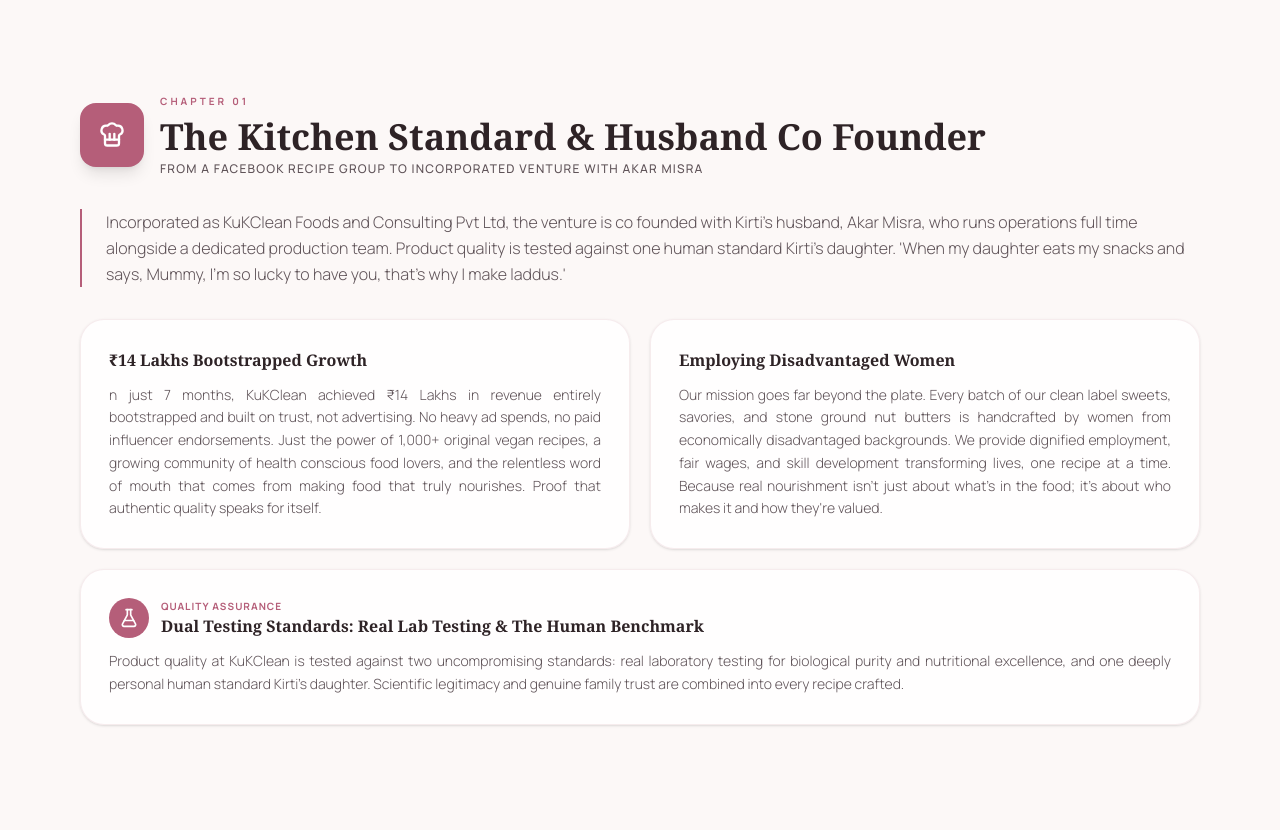
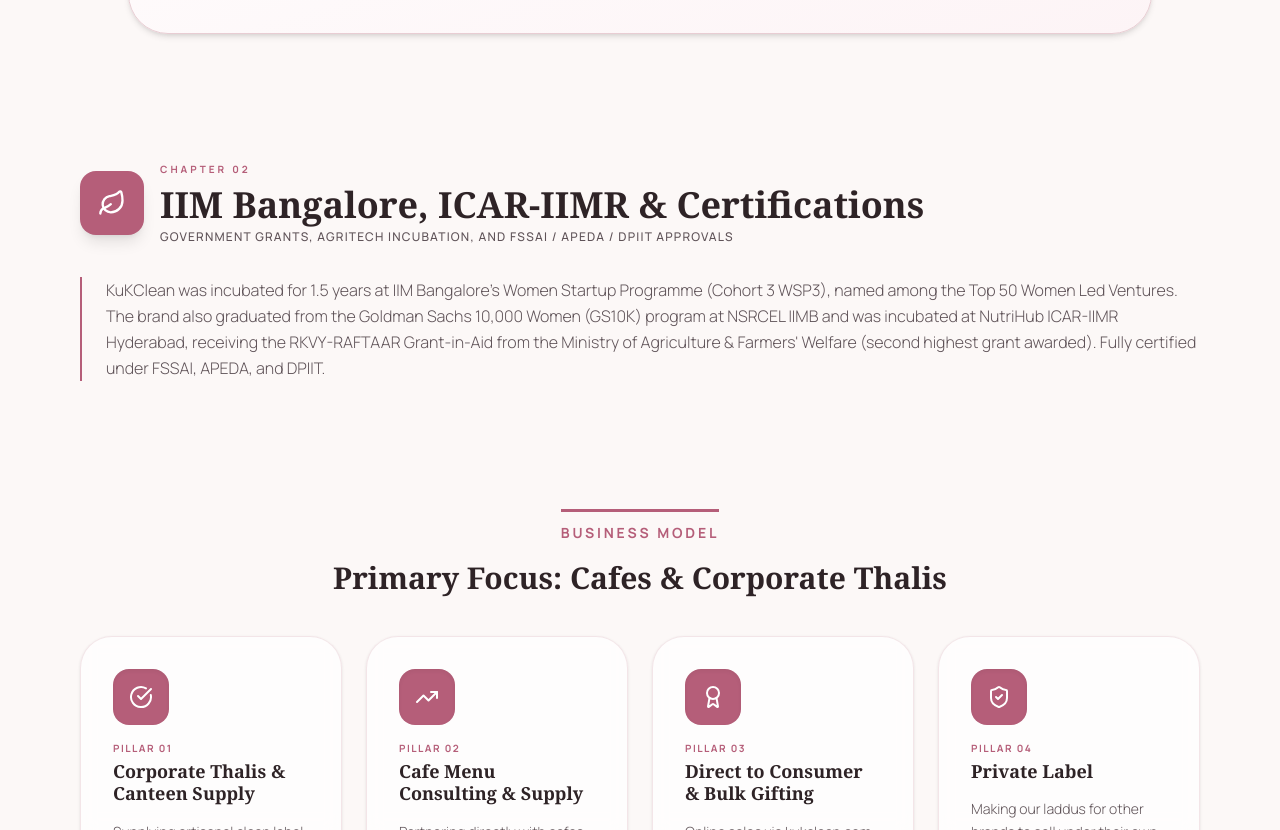
Before and after one commit to Abhilash-Jaiswal/portfolio, a React (Vite) app in the folder client/: page /portfolio/my-ventures in a window 1280 px wide. Shown: the part 1970-2800 px from the top of the page. Built offline with nearby package versions, Linux system fonts and the light colour scheme; a web font is replaced by a local one.

Commit message:
kukclean text edit

```diff
--- a/client/src/components/sections/KukCleanSection.jsx
+++ b/client/src/components/sections/KukCleanSection.jsx
@@ -49,8 +49,8 @@
 const b2bFocus = [
   { num: "01", icon: <CheckCircle size={24} />, title: "Corporate Thalis & Canteen Supply", desc: "Supplying artisanal clean label laddus directly to corporate canteens and caterers as part of daily corporate Thalis (meal trays)." },
   { num: "02", icon: <TrendingUp size={24} />, title: "Cafe Menu Consulting & Supply", desc: "Partnering directly with cafes to supply stone ground nut butters and consult on clean label, plant based menu redesigns." },
-  { num: "03", icon: <Award size={24} />, title: "Direct to Consumer & Bulk Gifting", desc: <>Direct sales via <a href="https://www.kukclean.com/" target="_blank" rel="noopener noreferrer" className="underline font-medium hover:opacity-80">kukclean.com</a> plus bespoke onboarding and festival hampers for corporate clients (Cisco, Biocon, Loyalytics.ai).</> },
-  { num: "04", icon: <ShieldCheck size={24} />, title: "Empowering Women Artisans", desc: "Every batch is handcrafted by a dedicated production team that employs women from economically disadvantaged backgrounds." },
+  { num: "03", icon: <Award size={24} />, title: "Direct to Consumer & Bulk Gifting", desc: <>Online sales via kukclean.com, including individual orders and bulk or festival gifting for corporate clients <a href="https://www.kukclean.com/" target="_blank" rel="noopener noreferrer" className="underline font-medium hover:opacity-80">kukclean.com</a> plus bespoke onboarding and festival hampers for corporate clients (Cisco, Biocon, Loyalytics.ai).</> },
+  { num: "04", icon: <ShieldCheck size={24} />, title: "Private Label", desc: "Making our laddus for other brands to sell under their own name" },
 ];
 
 const saladFormulaBlocks = [
@@ -105,7 +105,7 @@
             <span className="font-serif font-bold italic drop-shadow-sm gradient-text-animated"></span>
           </h1>
           <p className="text-white/75 text-base lg:text-lg font-light leading-relaxed max-w-2xl">
-            Born in Kirti's kitchen. Incubated at IIM Bangalore and ICAR-IIMR NutriHub. KuKClean is proof that clean, plant based food and extraordinary Indian taste belong together.
+            Born in my kitchen. Incubated at IIM Bangalore and ICAR-IIMR NutriHub. KuKClean is proof that clean, plant based food and extraordinary Indian taste belong together.
           </p>
 
           <div className="mt-8">
@@ -132,7 +132,7 @@
         >
           <Quote className="absolute top-8 left-8 w-16 h-16 opacity-5" style={{ color: theme.primary }} />
           <p className="font-serif text-2xl md:text-3xl italic leading-relaxed text-center relative z-10" style={{ color: theme.dark }}>
-            "KuKClean stands for 'Kitchen' you & KItti 'Clean', doubling as 'Kitchen, You'. In my kitchen, I teach you how to cook clean. Food should give you pleasure, not guilt."
+            "KukClean stands for Kitchen, You, and Kirti's Clean eating journey. The idea started with a blog where I wanted to share my own clean eating journey, but the universe had other plans, and it became a national brand solving the 4 o'clock snacking problem for health conscious families"
           </p>
           <span className="text-sm font-bold uppercase tracking-[0.2em] block mt-8 text-center" style={{ color: theme.primary }}>  Kirti Yadav, Founder</span>
         </div>
@@ -153,76 +153,6 @@
           </div>
         </div>
 
-        {/* Ch 01   Origin & The Kitchen Standard */}
-        <div className="space-y-8">
-          <div className="reveal flex flex-col md:flex-row md:items-center gap-4">
-            <div
-              className="w-16 h-16 rounded-2xl flex items-center justify-center shadow-lg timeline-dot flex-shrink-0 text-white"
-              style={{ backgroundColor: theme.primary }}
-            >
-              <ChefHat size={28} />
-            </div>
-            <div>
-              <span className="block text-[10px] font-bold tracking-[0.3em] uppercase mb-2" style={{ color: theme.primary }}>Chapter 01</span>
-              <h2 className="font-serif text-3xl lg:text-4xl font-bold" style={{ color: theme.dark }}>The Kitchen Standard & Husband Co Founder</h2>
-              <p className="text-xs font-medium tracking-widest uppercase mt-1" style={{ color: theme.muted }}>From a Facebook recipe group to incorporated venture with Akar Misra</p>
-            </div>
-          </div>
-          <div
-            className="reveal pl-6 border-l-2 rounded-r-xl"
-            style={{ borderColor: theme.primary }}
-          >
-            <p className="text-base font-light leading-relaxed" style={{ color: theme.muted }}>
-              Incorporated as KuKClean Foods and Consulting Pvt Ltd, the venture is co founded with Kirti's husband, Akar Misra, who runs operations full time alongside a dedicated production team. Product quality is tested against one human standard   Kirti's daughter. 'When my daughter eats my snacks and says, Mummy, I'm so lucky to have you, that's why I make laddus.'
-            </p>
-          </div>
-          <div className="grid grid-cols-1 md:grid-cols-2 gap-5">
-            <div
-              className="reveal shimmer-card bg-white/80 border p-7 rounded-3xl shadow-sm hover:shadow-lg hover:-translate-y-1 transition-all duration-300"
-              style={{ borderColor: `${theme.border}60` }}
-            >
-              <h4
-                className="font-serif font-bold text-base mb-3 transition-colors"
-                style={{ color: theme.dark }}
-                onMouseEnter={(e) => e.currentTarget.style.color = theme.primary}
-                onMouseLeave={(e) => e.currentTarget.style.color = theme.dark}
-              >
-                ₹14 Lakhs Bootstrapped Growth
-              </h4>
-              <p className="text-sm font-light leading-relaxed text-justify" style={{ color: theme.muted }}>
-                n just 7 months, KuKClean achieved ₹14 Lakhs in revenue entirely bootstrapped and built on trust, not advertising. No heavy ad spends, no paid influencer endorsements. Just the power of 1,000+ original vegan recipes, a growing community of health conscious food lovers, and the relentless word of mouth that comes from making food that truly nourishes. Proof that authentic quality speaks for itself.
-              </p>
-            </div>
-            <div
-              className="reveal shimmer-card bg-white/80 border p-7 rounded-3xl shadow-sm hover:shadow-lg hover:-translate-y-1 transition-all duration-300"
-              style={{ borderColor: `${theme.border}60`, transitionDelay: "100ms" }}
-            >
-              <h4 className="font-serif font-bold text-base mb-3" style={{ color: theme.dark }}>Employing Disadvantaged Women</h4>
-              <p className="text-sm font-light leading-relaxed text-justify" style={{ color: theme.muted }}>
-                Our mission goes far beyond the plate. Every batch of our clean label sweets, savories, and stone ground nut butters is handcrafted by women from economically disadvantaged backgrounds. We provide dignified employment, fair wages, and skill development transforming lives, one recipe at a time. Because real nourishment isn't just about what's in the food; it's about who makes it and how they're valued.
-              </p>
-            </div>
-
-            {/* NEW PDF ADDITION: Dual Testing Standards Card */}
-            <div
-              className="reveal shimmer-card bg-white/80 border p-7 rounded-3xl shadow-sm hover:shadow-lg hover:-translate-y-1 transition-all duration-300 col-span-1 md:col-span-2"
-              style={{ borderColor: `${theme.border}60`, transitionDelay: "150ms" }}
-            >
-              <div className="flex items-center gap-3 mb-3">
-                <div className="w-10 h-10 rounded-xl flex items-center justify-center text-white shrink-0" style={{ backgroundColor: theme.primary }}>
-                  <FlaskConical size={20} />
-                </div>
-                <div>
-                  <span className="text-[10px] font-bold tracking-widest uppercase block" style={{ color: theme.primary }}>Quality Assurance</span>
-                  <h4 className="font-serif font-bold text-base" style={{ color: theme.dark }}>Dual Testing Standards: Real Lab Testing & The Human Benchmark</h4>
-                </div>
-              </div>
-              <p className="text-sm font-light leading-relaxed text-justify" style={{ color: theme.muted }}>
-                Product quality at KuKClean is tested against two uncompromising standards: real laboratory testing for biological purity and nutritional excellence, and one deeply personal human standard   Kirti's daughter. Scientific legitimacy and genuine family trust are combined into every recipe crafted.
-              </p>
-            </div>
-          </div>
-        </div>
 
         {/* Ch 02   Agritech & IIM Incubation */}
         <div className="space-y-8">
@@ -256,7 +186,7 @@
               className="inline-block border-t-[3px] pt-2 mb-4"
               style={{ borderColor: theme.primary }}
             >
-              <span className="font-bold text-sm tracking-[0.2em] uppercase" style={{ color: theme.primary }}>B2B Business Model</span>
+              <span className="font-bold text-sm tracking-[0.2em] uppercase" style={{ color: theme.primary }}>Business Model</span>
             </div>
             <h3 className="font-serif text-2xl lg:text-3xl font-bold" style={{ color: theme.dark }}>Primary Focus: Cafes & Corporate Thalis</h3>
           </div>
```
